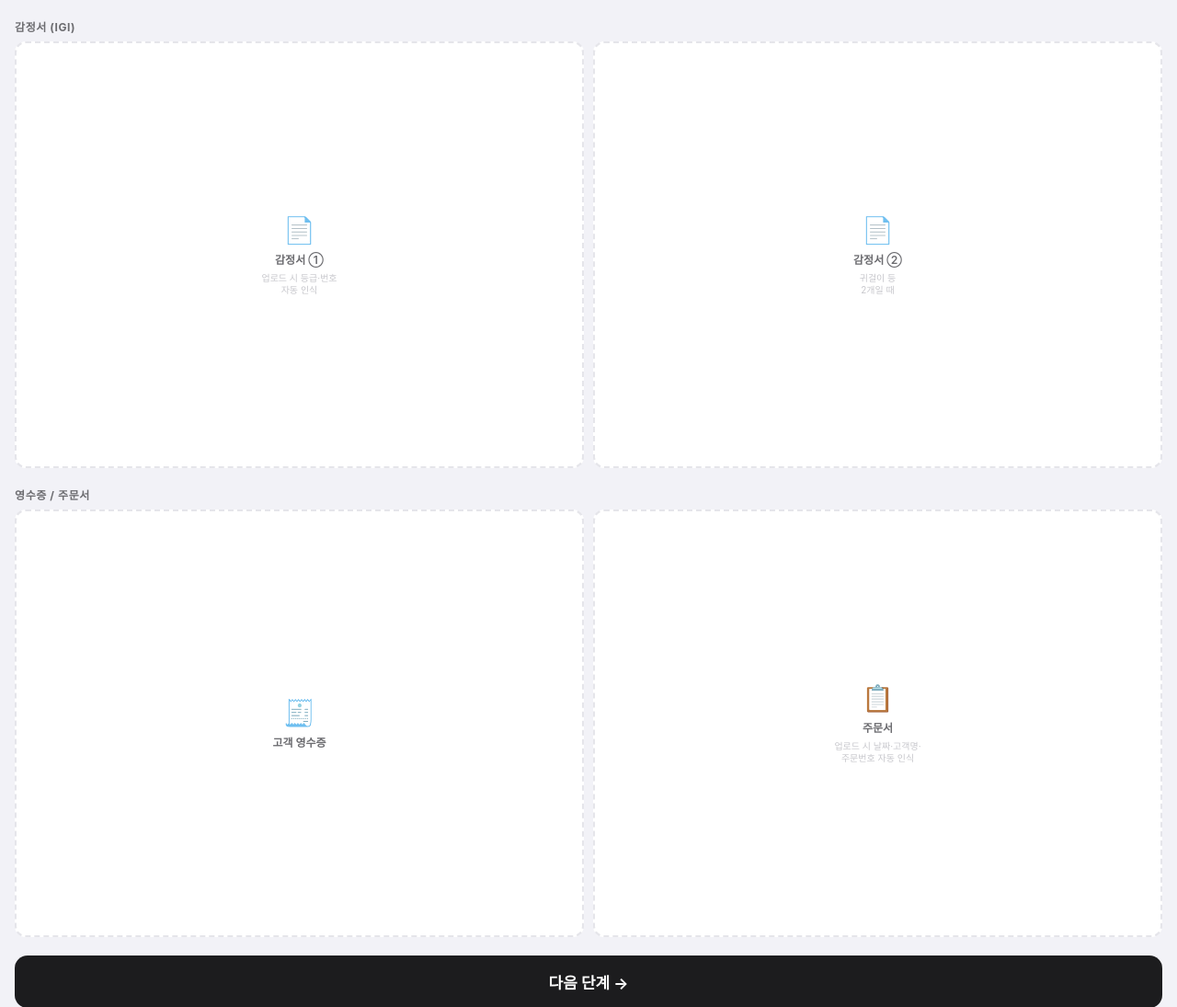
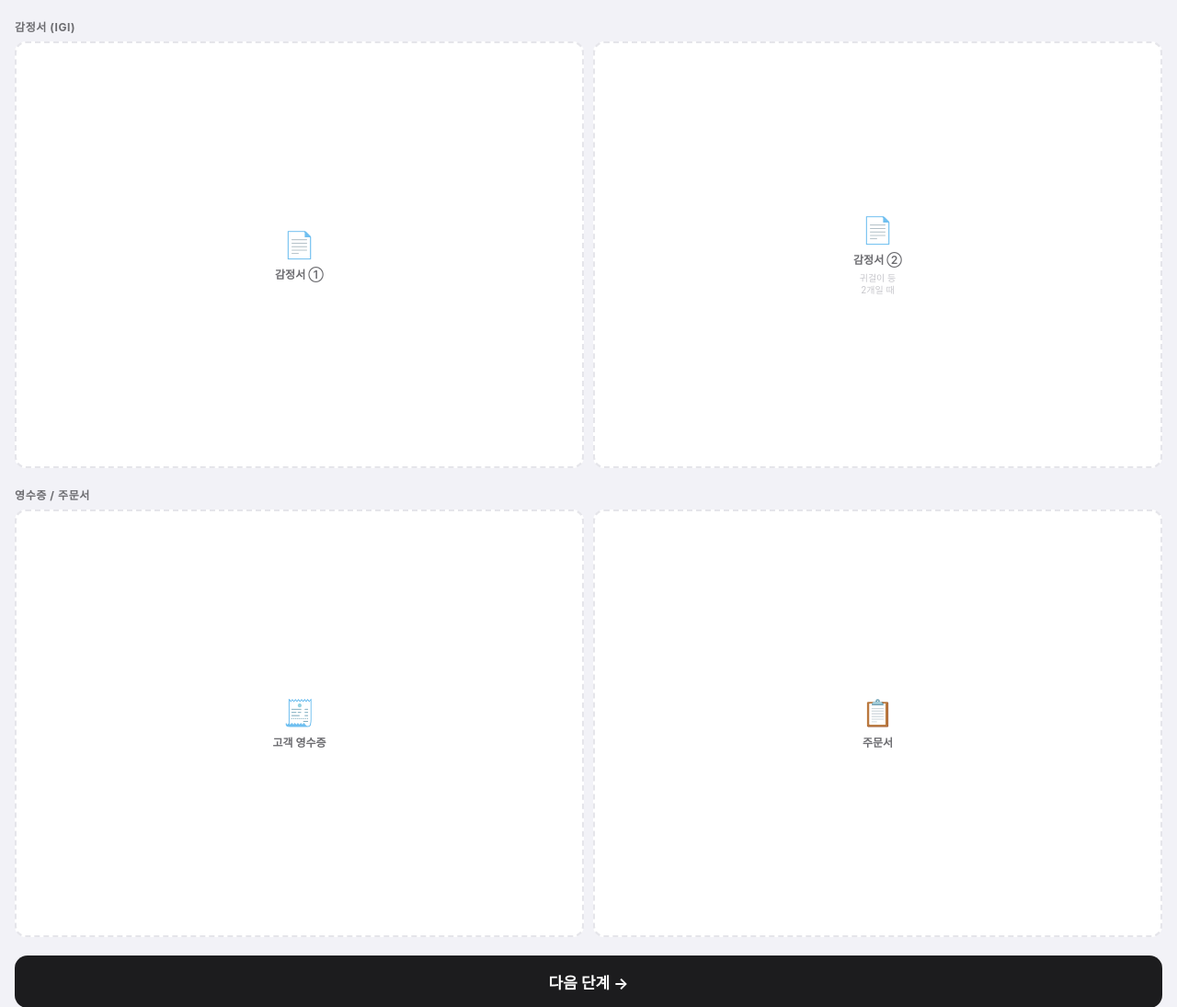
Before and after one commit to honestseoul/honest-seoul-app, a Flask app: page / in a window 1280 px wide. Shown: the part 76-1171 px from the top of the page at 92% size. Run offline with Flask 3, Linux system fonts and the light colour scheme.

Commit message:
OCR 안내문구 제거, 로그인/휴지통 기능 추가

```diff
--- a/templates/store.html
+++ b/templates/store.html
@@ -344,7 +344,6 @@
     <div class="upload-slot" id="slot-cert1" onclick="document.getElementById('file-cert1').click()">
       <div class="slot-icon">📄</div>
       <div class="slot-label">감정서 ①</div>
-      <div class="slot-hint">업로드 시 등급·번호<br>자동 인식</div>
     </div>
     <div class="upload-slot" id="slot-cert2" onclick="document.getElementById('file-cert2').click()">
       <div class="slot-icon">📄</div>
@@ -363,7 +362,6 @@
     <div class="upload-slot" id="slot-order" onclick="document.getElementById('file-order').click()">
       <div class="slot-icon">📋</div>
       <div class="slot-label">주문서</div>
-      <div class="slot-hint">업로드 시 날짜·고객명·<br>주문번호 자동 인식</div>
     </div>
   </div>
 
@@ -372,12 +370,6 @@
   <input type="file" id="file-cert2"   accept="image/*" onchange="onFileSelect(this, 'cert2')">
   <input type="file" id="file-receipt" accept="image/*" onchange="onFileSelect(this, 'receipt')">
   <input type="file" id="file-order"   accept="image/*" onchange="onFileSelect(this, 'order')">
-
-  <!-- OCR 배너 -->
-  <div class="ocr-banner" id="ocr-banner">
-    <div class="ocr-spinner" id="ocr-spinner"></div>
-    <span id="ocr-msg">이미지 인식 중...</span>
-  </div>
 
   <!-- 다음 단계 버튼 -->
   <div class="submit-wrap">
@@ -560,12 +552,8 @@ function onFileSelect(input, type) {
   const reader = new FileReader();
   reader.onload = e => {
     slot.innerHTML = `<img class="preview-img" src="${e.target.result}">
-                      <div class="check-badge">✓</div>
-                      <div class="ocr-badge" id="ocr-badge-${type}">인식 대기중</div>`;
+                      <div class="check-badge">✓</div>`;
     slot.classList.add('has-img');
-    if (type === 'cert1' || type === 'cert2' || type === 'order') {
-      runOcr(file, type);
-    }
   };
   reader.readAsDataURL(file);
 }
@@ -814,10 +802,10 @@ function resetAll() {
   });
   // 슬롯 초기화
   const slotDefs = [
-    ['slot-cert1',   '📄', '감정서 ①',   '업로드 시 등급·번호<br>자동 인식'],
+    ['slot-cert1',   '📄', '감정서 ①',   ''],
     ['slot-cert2',   '📄', '감정서 ②',   '귀걸이 등<br>2개일 때'],
     ['slot-receipt', '🧾', '고객 영수증', ''],
-    ['slot-order',   '📋', '주문서',      '업로드 시 날짜·고객명·<br>주문번호 자동 인식'],
+    ['slot-order',   '📋', '주문서',      ''],
   ];
   slotDefs.forEach(([id, icon, label, hint]) => {
     const s = document.getElementById(id);
```
